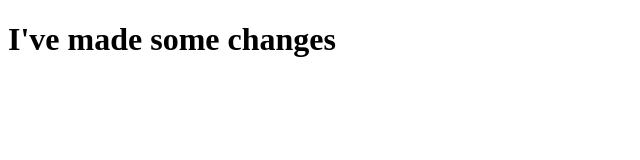
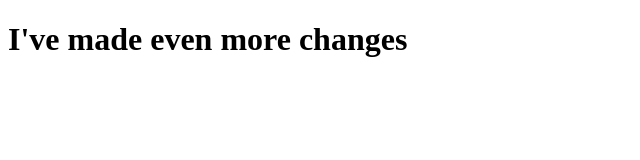
Before and after one commit to BenTostevin/my-first-github-repo, a plain HTML site: page index.html in a window 1280 px wide. Shown: the whole page, without its empty margins (0-640 px from the left). Drawn offline with Linux system fonts and the light colour scheme.

Commit message:
Made more changes

```diff
--- a/index.html
+++ b/index.html
@@ -7,7 +7,7 @@
   <title>Document</title>
 </head>
 <body>
-  <h1>I've made some changes</h1>
+  <h1>I've made even more changes</h1>
 
 </body>
 </html>
```
